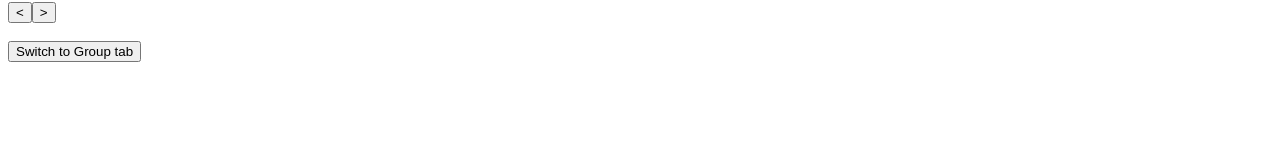
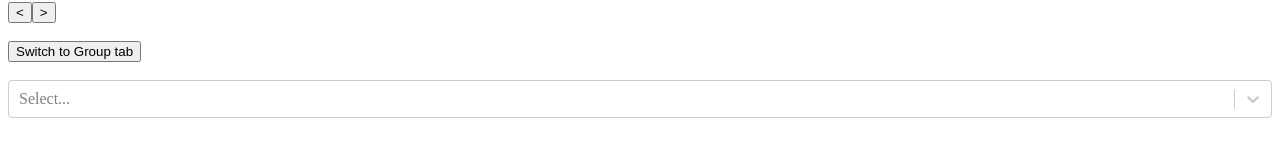
Before and after one commit to theUGG0/graafikuhaldur, a React (Vite) app in the folder frontend/: page /schedule in a window 1280 px wide. Both pictures are taken after a click on the button "Switch to Generator tab". Shown: the part 180-336 px from the top of the page. Built offline with nearby package versions, Linux system fonts and the light colour scheme; no server answers.

Commit message:
brought group prop up and added metacode for generator

```diff
--- a/frontend/services/personService.js
+++ b/frontend/services/personService.js
@@ -1,5 +1,5 @@
 import axios from 'axios'
-import { getISODay, isSameDay, isWeekend } from "date-fns";
+import { getISODay, isSameDay } from "date-fns";
 
 const baseURL = "http://localhost:5001/api"
 
--- a/frontend/src/components/Generator.jsx
+++ b/frontend/src/components/Generator.jsx
@@ -1,7 +1,56 @@
+
+/*
+ALGORITHM FutureAssignmentBalancer:
+    // Track existing assignments
+    foreach person:
+        track_total_count(weekdays, weekends, holidays)
+        track_last_assigned_date()
+
+    // For each new date to be assigned:
+    for each future_date:
+        eligible_people = filter people where:
+            - Not assigned previous day
+            - Can work this type of day (weekday/weekend/holiday)
+
+        score_candidates(eligible_people):
+            score = 0
+            // Lower total count means higher priority
+            score -= current_total_assignments * 3
+
+            // Penalize if they already have many of this day type
+            if future_date is weekend:
+                score -= current_weekend_count * 2
+            else if future_date is weekday:
+                score -= current_weekday_count * 2
+            else: // holiday
+                score -= current_holiday_count * 2
+
+            // Bonus for people who haven't worked in a while
+            score += days_since_last_assignment
+
+        assign_date_to_highest_score()
+        update_counts_and_last_date()
+        */
+
+        // logic
+        // 1. select groups to generate with
+        // 2. assign dates to groups
+        // 3. generate
+
+import Select from 'react-select'
+
+const Generator = ({people, groups}) => {
 
 
-const Generator = () => {
 
+    return (
+    <div>
+        <Select
+            isMulti
+            options={groups.map(g => ({ label: g.name, value: g.name }))}
+        />
+    </div>
+    )
 }
 
 export default Generator
--- a/frontend/src/components/GroupAssigner.jsx
+++ b/frontend/src/components/GroupAssigner.jsx
@@ -3,14 +3,9 @@ import Select from "react-select"
 import groupService from "../../services/groupService"
 
 
-const GroupAssigner = ({people}) => {
+const GroupAssigner = ({people, groups, setGroups}) => {
 
-    const [groups, setGroups] = useState([])
     const [newGroupName, setNewGroupName] = useState("")
-
-    useEffect(() => {
-        groupService.getAllGroups().then(data => setGroups(data))
-    }, [])
 
     console.log(groups)
 
--- a/frontend/src/pages/Schedule.jsx
+++ b/frontend/src/pages/Schedule.jsx
@@ -2,11 +2,13 @@ import { useState, useEffect } from "react"
 import Calendar from "../components/Calendar"
 import GroupAssigner from "../components/GroupAssigner"
 import personService from "../../services/personService"
+import groupService from "../../services/groupService"
 import Generator from "../components/Generator"
 
 
 const Schedule = () => {
     const [people, setPeople] = useState([])
+    const [groups, setGroups] = useState([])
     const [selectedTab, setSelectedTab] = useState(["generator"])
 
     useEffect(() => {
@@ -14,6 +16,11 @@ const Schedule = () => {
             setPeople(ps)
     })
     }, [])
+
+    useEffect(() => {
+        groupService.getAllGroups().then(data => setGroups(data))
+    }, [])
+
 
     return(
     <div>
@@ -28,7 +35,7 @@ const Schedule = () => {
             </button>
         </div>
         <br/>
-        {selectedTab === "generator" ? (<Generator people={people}/>) : (<GroupAssigner people={people}/>)}
+        {selectedTab === "generator" ? (<Generator people={people} groups={groups}/>) : (<GroupAssigner people={people} groups={groups} setGroups={setGroups}/>)}
         </>
     </div>
     )
```
